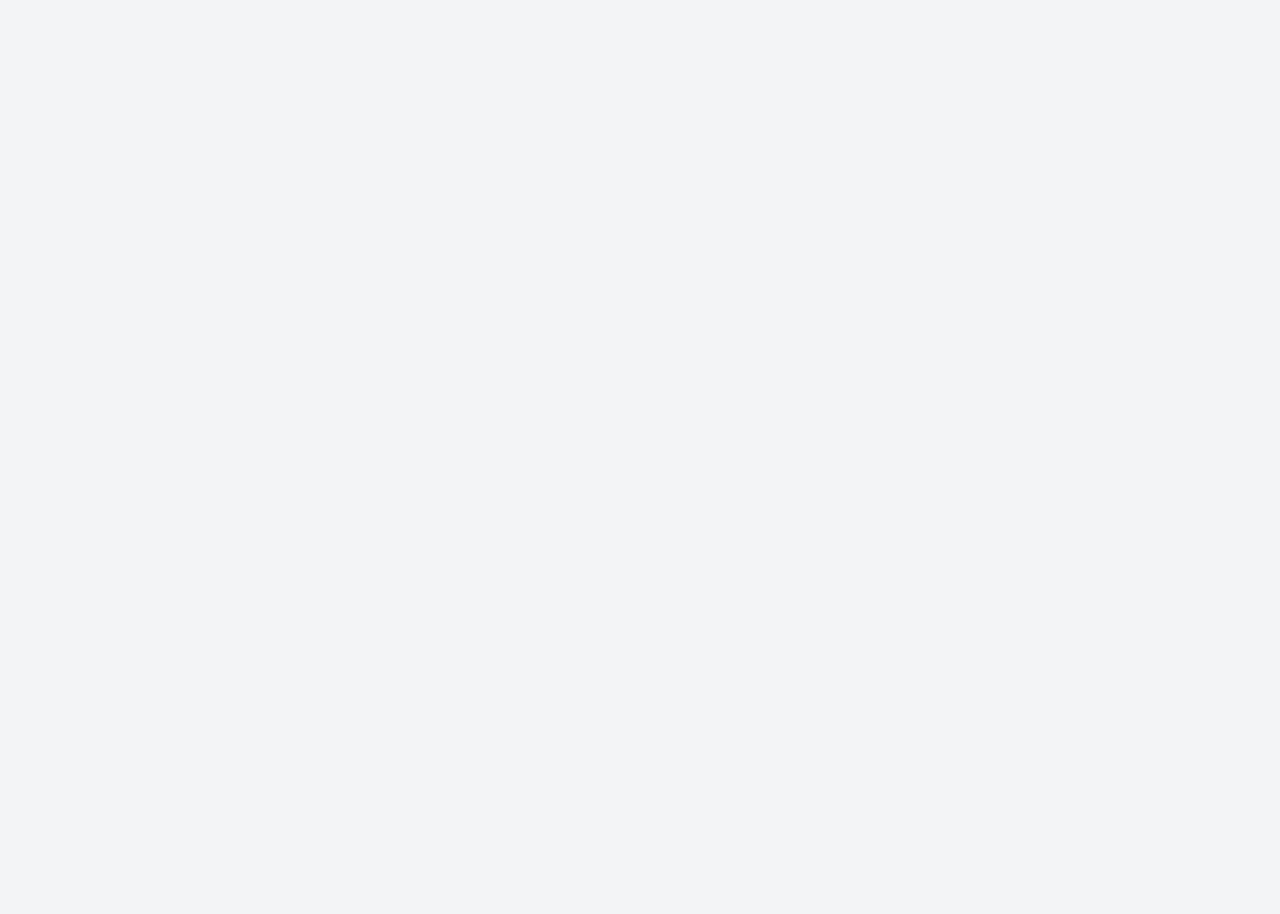
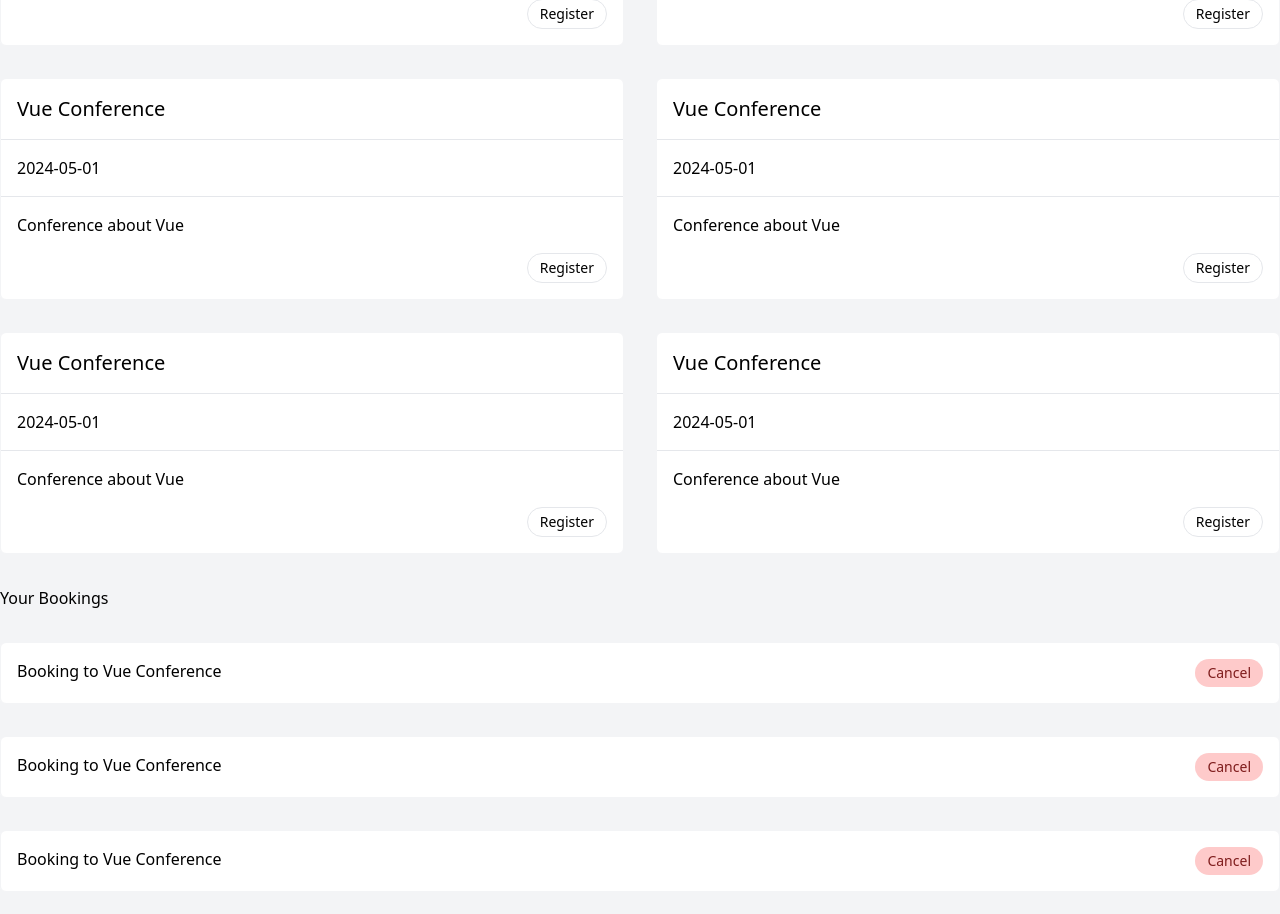
Before and after one commit to rariman/6---Event-Registration, a Vue app in the folder event-booking/: page / in a window 1280 px wide. Shown: the part 574-1488 px from the top of the page. Before the commit the page ends 800 px from the top, so only its background shows below. Built offline with nearby package versions, Linux system fonts and the light colour scheme.

Commit message:
UI definida

```diff
--- a/event-booking/src/App.vue
+++ b/event-booking/src/App.vue
@@ -1,8 +1,20 @@
 
 <template>
   <main class="container mx-auto my-8 space-y-8">
-    <h1 class="text-4x1">Event Booking App</h1>
+    <h1 class="text-4x1 font-medium">Event Booking App</h1>
     <h2 class="text-2x1 font-medium">All Events</h2>
+    <section class="grid grid-cols-2 gap-8">
+      <EventCard v-for="i in 8" :key="i" title="Vue Conference" when="2024-05-01" description="Conference about Vue" @register="console.log('Registered!')"></EventCard>
+    </section>
     <h2 class="text-2x1 font-medium">Your Bookings</h2>
+    <section class="grid grid-cols-1 gap-8">
+      <BookingItem v-for="i in 3" :key="i"/>
+    </section>
   </main>
 </template>
+
+<script setup>
+import BookingItem from './components/BookingItem.vue';
+import EventCard from './components/EventCard.vue';
+
+</script>
--- /dev/null
+++ b/event-booking/src/components/BookingItem.vue
@@ -0,0 +1,13 @@
+<template>
+    <SectionCard>
+        <div class="flex justify-between">
+            <div>Booking to Vue Conference</div>
+            <RoundButton variant="danger">Cancel</RoundButton>
+        </div>
+    </SectionCard>
+</template>
+
+<script setup>
+import RoundButton from './RoundButton.vue';
+import SectionCard from './SectionCard.vue';
+</script>
--- /dev/null
+++ b/event-booking/src/components/EventCard.vue
@@ -0,0 +1,34 @@
+<template>
+    <SectionCard>
+        <template #header>
+            {{title}}
+        </template>
+
+        {{when}}
+
+        <template #footer>
+            <div class="space-y-4">
+                <p>{{ description }}</p>
+                <div class="flex justify-end">
+                    <RoundButton  @click="$emit('register')" >
+                        Register
+                    </RoundButton>
+                </div>
+            </div>
+        </template>
+    </SectionCard>
+</template>
+
+<script setup>
+    import RoundButton from './RoundButton.vue';
+    import RoundedCard from './RoundedCard.vue';
+    import SectionCard from './SectionCard.vue';
+
+    defineProps({
+        title: String,
+        when: String,
+        description: String
+    })
+
+    defineEmits(['register'])
+</script>
--- /dev/null
+++ b/event-booking/src/components/RoundButton.vue
@@ -0,0 +1,20 @@
+<template>
+    <button :class="['text-sm font-medium rounded-full px-3 py-1', variants[variant] ?? variants.default]"  @click="$emit('click')">
+        <slot></slot>
+    </button>
+</template>
+
+<script setup>
+    const variants = {
+        default: 'border border-gray-200 hover:bg-gray-100',
+        danger: 'bg-red-200 enabled:hover:bg-red-100 text-red-900'
+    }
+
+    defineProps({
+        variant: {
+            type: String,
+            default: 'default'
+        }
+    })
+    defineEmits(['click'])
+</script>
--- /dev/null
+++ b/event-booking/src/components/RoundedCard.vue
@@ -0,0 +1,5 @@
+<template>
+    <div class="border border-gray-100  bg-white rounded-md">
+        <slot></slot>
+    </div>
+</template>
--- /dev/null
+++ b/event-booking/src/components/SectionCard.vue
@@ -0,0 +1,19 @@
+<template>
+    <RoundedCard>
+        <h3 v-if="$slots.header" class="p-4 font-medium text-xl border-b border-gray-200">
+            <slot name="header"></slot>
+        </h3>
+
+        <div v-if="$slots.default" :class="{'p-4': true, 'border-b border-gray-200' : $slots.footer}">
+            <slot></slot>
+        </div>
+
+        <div v-if="$slots.footer" class="p-4">
+            <slot name="footer"></slot>
+        </div>
+    </RoundedCard>
+</template>
+
+<script setup>
+import RoundedCard  from './RoundedCard.vue';
+</script>
```
